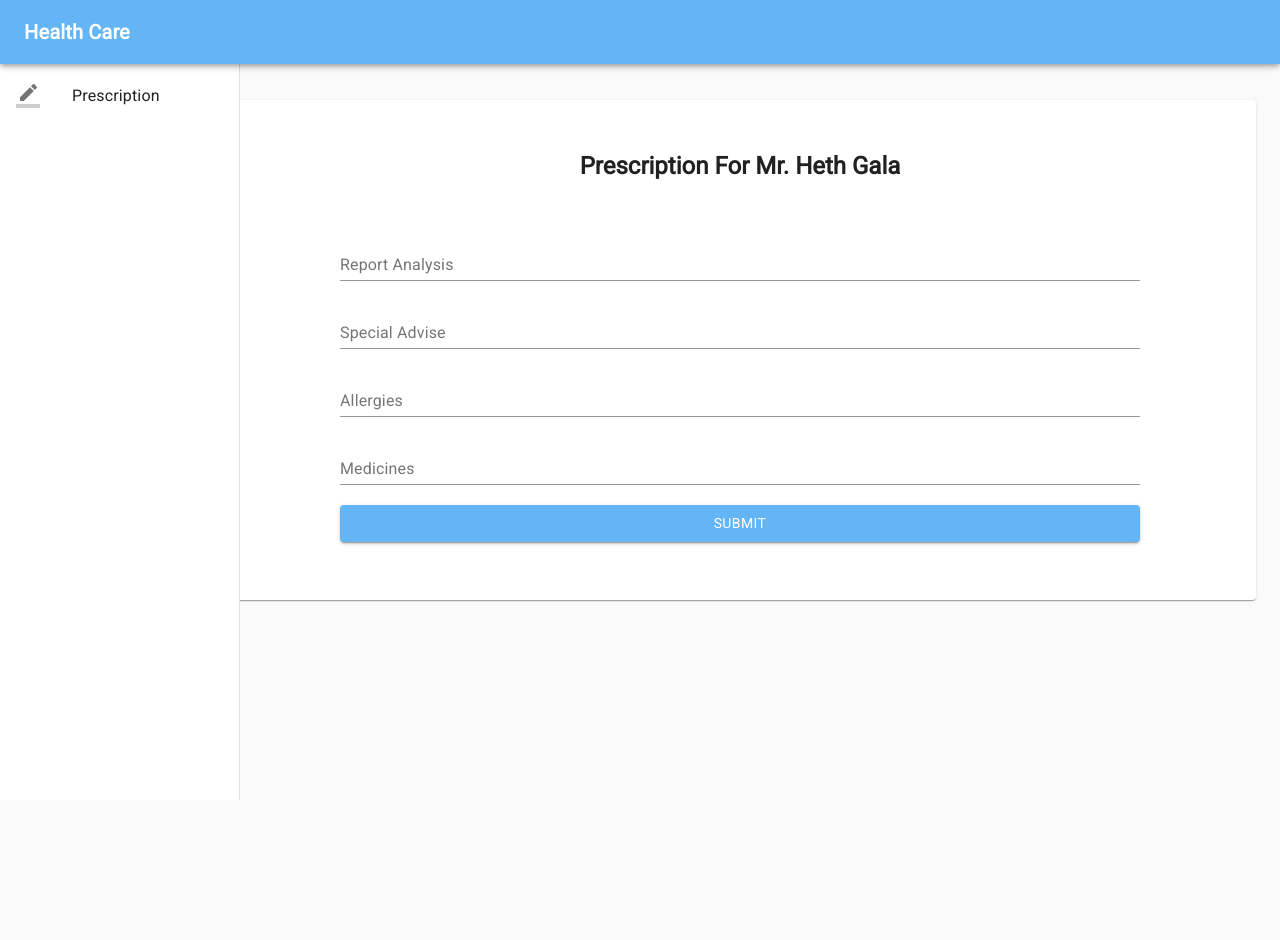
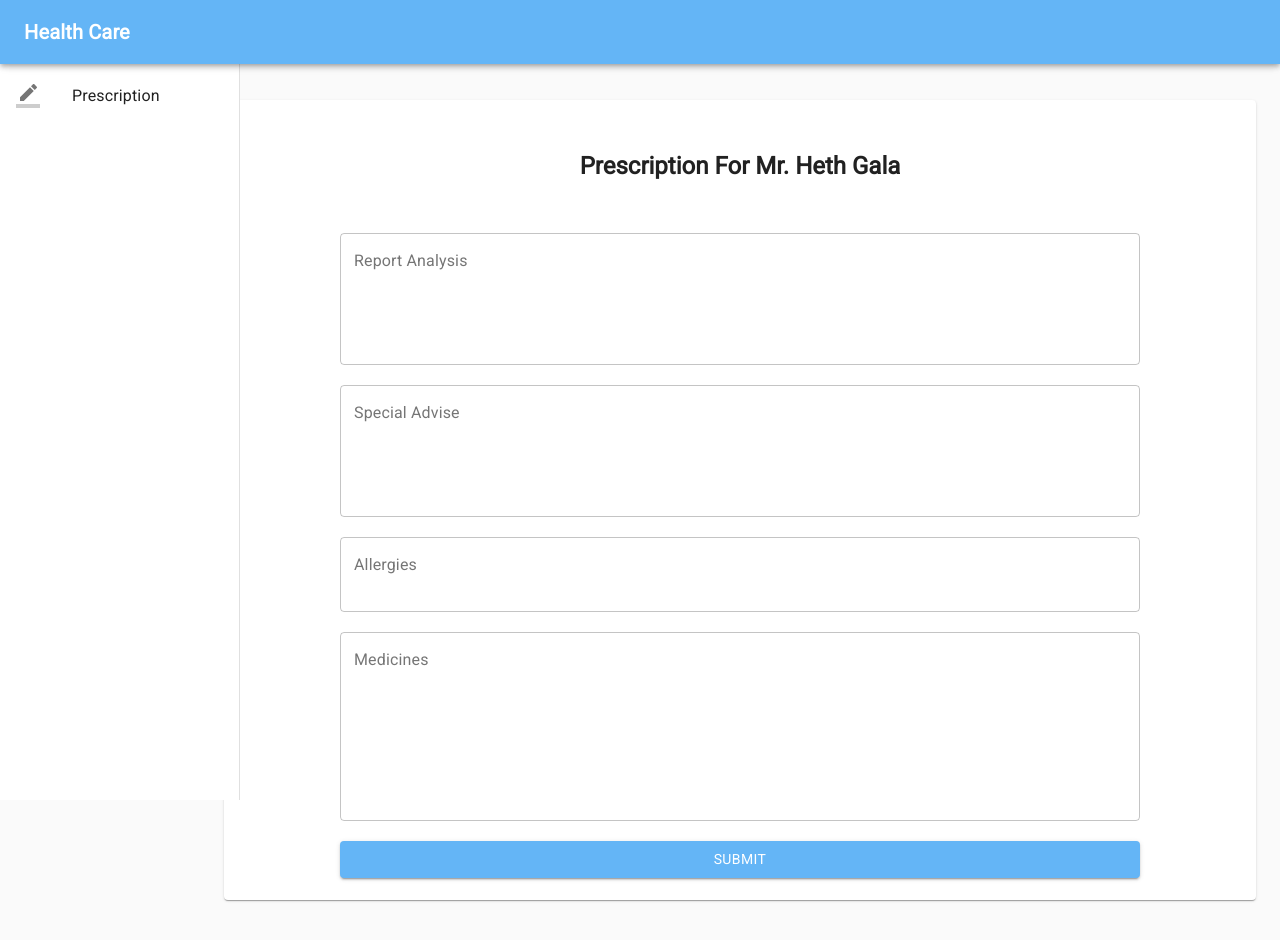
Before and after one commit to Himan-2000/Hack-Nagpur, a React (Create React App) app in the folder client/: page /prescribe in a window 1280 px wide. Shown: the top 940 px of the page. Before the commit the page ends 800 px from the top, so only its background shows below. Built offline with nearby package versions, Linux system fonts and the light colour scheme.

Commit message:
Minor changes

```diff
--- a/client/src/Components/presc(doctor).js
+++ b/client/src/Components/presc(doctor).js
@@ -16,7 +16,8 @@ const useStyles = makeStyles((theme) => ({
     root: {
         marginTop: "100px",
         marginLeft: "200px",
-        height: "500px",
+        marginBottom: '200px',
+        height: "800px",
         display: 'flex',
         flexDirection: 'column',
         alignItems: 'center',
@@ -39,10 +40,10 @@ export default function Prescribe() {
             </Typography>
                 <Divider />
                 <form className={classes.form} noValidate autoComplete="off">
-                    <TextField id="standard-basic" label="Report Analysis" style={{ "width": "800px" }} /><br /><br />
-                    <TextField id="standard-basic" label="Special Advise" style={{ "width": "800px" }} /><br /><br />
-                    <TextField id="standard-basic" label="Allergies" style={{ "width": "800px" }} /><br /><br />
-                    <TextField id="standard-basic" label="Medicines" style={{ "width": "800px" }} /><br /><br />
+                    <TextField multiline='true' variant='outlined' rows={5} id="standard-basic" label="Report Analysis" style={{ "width": "800px" }} /><br /><br />
+                    <TextField multiline='true' variant='outlined' rows={5} id="standard-basic" label="Special Advise" style={{ "width": "800px" }} /><br /><br />
+                    <TextField multiline='true' variant='outlined' rows={2} id="standard-basic" label="Allergies" style={{ "width": "800px" }} /><br /><br />
+                    <TextField multiline='true' variant='outlined' rows={8} id="standard-basic" label="Medicines" style={{ "width": "800px" }} /><br /><br />
                     <Button
                         type="submit"
                         fullWidth
```
Also changed, not shown: 1 other file (tests, documents, lock files or other folders).
